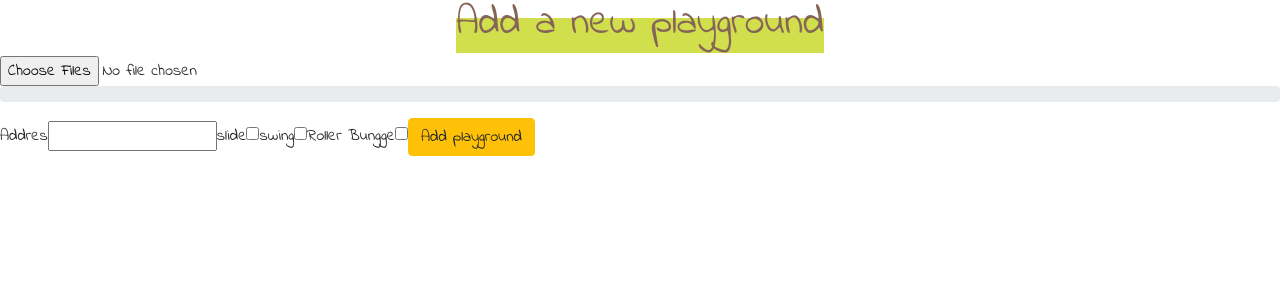
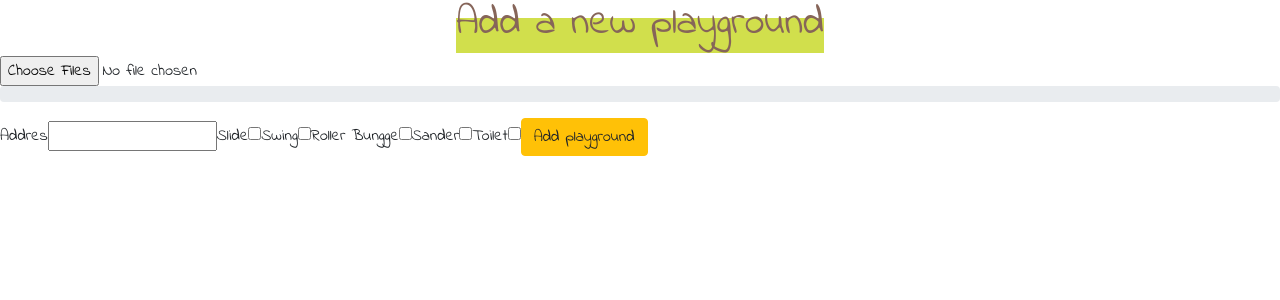
Before and after one commit to alexpanko/playgrounds-frontend, a React (Create React App) app: page /addPG in a window 1280 px wide. Shown: the top 300 px of the page. Built offline with nearby package versions, Linux system fonts and the light colour scheme; no server answers.

Commit message:
edit PG code refactoring

```diff
--- a/src/components/AddPG/AddPG.jsx
+++ b/src/components/AddPG/AddPG.jsx
@@ -14,6 +14,8 @@ export default function ShowPG(props) {
   const [slide, setSlide] = useState(false);
   const [swing, setSwing] = useState(false);
   const [rollerBungge, setRollerBungge] = useState(false);
+  const [toilet, setToilet] = useState(false);
+  const [sander, setSander] = useState(false);
   const [loaded, setLoaded] = useState(0);
 
   const handleSubmit = async (e) => {
@@ -24,9 +26,13 @@ export default function ShowPG(props) {
       formData.append("photo", element);
     });
     formData.append("address", address);
-    formData.append("slide", slide);
-    formData.append("swing", swing);
-    formData.append("rollerBungge", rollerBungge);
+    formData.append("attributes", {
+      slide,
+      swing,
+      rollerBungge,
+      sander,
+      toilet,
+    });
 
     let result = await service.addPG(formData, setLoaded);
     setTimeout(() => {
@@ -71,7 +77,7 @@ export default function ShowPG(props) {
             </label>
 
             <label>
-              slide
+              Slide
               <input
                 type="checkbox"
                 checked={slide}
@@ -81,7 +87,7 @@ export default function ShowPG(props) {
             </label>
 
             <label>
-              swing
+              Swing
               <input
                 type="checkbox"
                 checked={swing}
@@ -100,6 +106,26 @@ export default function ShowPG(props) {
               />
             </label>
 
+            <label>
+              Sander
+              <input
+                type="checkbox"
+                checked={sander}
+                name=""
+                onChange={(e) => setSander(!sander)}
+              />
+            </label>
+
+            <label>
+              Toilet
+              <input
+                type="checkbox"
+                checked={toilet}
+                name=""
+                onChange={(e) => setToilet(!toilet)}
+              />
+            </label>
+
             <button className="btn btn-warning" type="submit">
               {" "}
               Add playground{" "}
--- a/src/components/Edit PG/Edit.jsx
+++ b/src/components/Edit PG/Edit.jsx
@@ -11,17 +11,21 @@ export default function Edit({id}) {
     const [lng, setLng] = useState(0)
     const [slide, setSlide] = useState(false);
     const [swing, setSwing] = useState(false);
-    const [rollerBungge, setRollerBungge] = useState(false);
+    const [rollerBungge, setRollerBungge] = useState(false);  const [toilet, setToilet] = useState(false);
+    const [sander, setSander] = useState(false);
 
     useEffect(() => {
         service.getEditPG(id)
         .then(data => {
             setAddress(data.address);
-            setLat(data.lat)
-            setLng(data.lng)
-            setSlide(data.slide);
-            setSwing(data.swing);
-            setRollerBungge(data.rollerBungge);
+            setLat(data.coordinates.lat)
+            setLng(data.coordinates.lng)
+            setSlide(data.attributes.slide);
+            setSwing(data.attributes.swing);
+            setRollerBungge(data.attributes.rollerBungge);
+            setSander(data.attributes.sander);
+            setToilet(data.attributes.toilet)
+
             console.log({data})
         })
     }, [id])
@@ -37,12 +41,9 @@ export default function Edit({id}) {
         formData.append("rollerBungge", rollerBungge); */
 
         let result = await service.editPG({
-            lat,
-            lng,
+            coordinates:{lat, lng},
             address,
-            slide,
-            swing,
-            rollerBungge
+            attributes:{swing,slide,rollerBungge,sander,toilet}
         }, id)
 
       };
@@ -54,6 +55,7 @@ export default function Edit({id}) {
            <label> Lattitude
           <input
             type="text"
+            value={lat}
             name=""
             onChange={(e) => setLat(e.target.value)}
           />
@@ -61,6 +63,7 @@ export default function Edit({id}) {
           <label> Longitude
           <input
             type="text"
+            value={lng}
             name=""
             onChange={(e) => setLng(e.target.value)}
           />
@@ -83,6 +86,26 @@ export default function Edit({id}) {
           <input type="checkbox" checked={swing}name="" onChange={(e) => setSwing(!swing)} />
           </label>
 
+          <label>
+              Sander
+              <input
+                type="checkbox"
+                checked={sander}
+                name=""
+                onChange={(e) => setSander(!sander)}
+              />
+            </label>
+
+            <label>
+              Toilet
+              <input
+                type="checkbox"
+                checked={toilet}
+                name=""
+                onChange={(e) => setToilet(!toilet)}
+              />
+            </label>
+
           <label>Roller Bungge
 
 
--- a/src/components/MainMap/MainMap.jsx
+++ b/src/components/MainMap/MainMap.jsx
@@ -28,13 +28,13 @@ const service = new UserService();
 
 export default function MainMap() {
 
-    useEffect(() => {
-        // axios.get('http://localhost:4000/playground/approvedPlaygrounds')
-        // .then(result => {
-        //     this.setState({playgrounds:result.data.PG})
-        // })
-        // .catch((error) => console.log(error));
-      });
+    // useEffect(() => {
+    //     // axios.get('http://localhost:4000/playground/approvedPlaygrounds')
+    //     // .then(result => {
+    //     //     this.setState({playgrounds:result.data.PG})
+    //     // })
+    //     // .catch((error) => console.log(error));
+    //   });
 
     const { isLoaded, loadError } = useLoadScript({
     googleMapsApiKey: process.env.REACT_APP_GOOGLE_MAPS_API_KEY,
```
